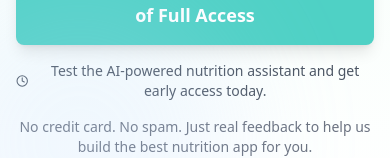
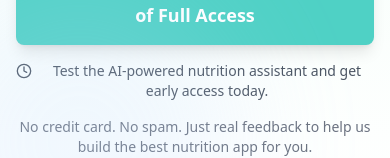
Before and after one commit to sara-caballero/nutrimetrics-landing-page, a React (Vite) app: page / in a window 390 px wide. Shown: the part 602-760 px from the top of the page. Built offline with nearby package versions, Linux system fonts and the light colour scheme.

Commit message:
logo fixed

```diff
--- a/src/App.tsx
+++ b/src/App.tsx
@@ -263,9 +263,9 @@ function App() {
                 {t.ctaPrimary}
               </button>
 
-              <div className="flex items-center text-gray-600 text-sm font-medium">
-                <Clock className="w-4 h-4 mr-2" />
-                {t.betaDuration}
+              <div className="flex items-start text-gray-600 text-sm font-medium">
+                <Clock className="w-4 h-4 mr-2 mt-0.5 flex-shrink-0" />
+                <span>{t.betaDuration}</span>
               </div>
             </div>
 
--- a/src/ComingSoonPage.tsx
+++ b/src/ComingSoonPage.tsx
@@ -1,6 +1,7 @@
 import React from 'react';
 import { ArrowLeft, Clock } from 'lucide-react';
 import { translations, Language } from './translations';
+import logoImage from '/splash-icon.png';
 
 interface ComingSoonPageProps {
   language: Language;
@@ -26,7 +27,7 @@ const ComingSoonPage: React.FC<ComingSoonPageProps> = ({ language, onBack }) =>
 
             <div className="flex items-center space-x-2 sm:space-x-3">
               <div className="w-8 h-8 sm:w-12 sm:h-12 flex items-center justify-center">
-                <img src="/splash-icon.png" alt="Nutrimetrics Logo" className="w-6 h-6 sm:w-10 sm:h-10" />
+                <img src={logoImage} alt="Nutrimetrics Logo" className="w-6 h-6 sm:w-10 sm:h-10" />
               </div>
               <span className="text-lg sm:text-2xl font-bold text-[#4FD1C5]">Nutrimetrics</span>
             </div>
--- a/src/PrivacyPage.tsx
+++ b/src/PrivacyPage.tsx
@@ -1,6 +1,7 @@
 import React from 'react';
 import { ArrowLeft } from 'lucide-react';
 import { translations, Language } from './translations';
+import logoImage from '/splash-icon.png';
 
 interface PrivacyPageProps {
   language: Language;
@@ -63,7 +64,7 @@ const PrivacyPage: React.FC<PrivacyPageProps> = ({ language, onBack }) => {
 
             <div className="flex items-center space-x-2 sm:space-x-3">
               <div className="w-8 h-8 sm:w-12 sm:h-12 flex items-center justify-center">
-                <img src="/splash-icon.png" alt="Nutrimetrics Logo" className="w-6 h-6 sm:w-10 sm:h-10" />
+                <img src={logoImage} alt="Nutrimetrics Logo" className="w-6 h-6 sm:w-10 sm:h-10" />
               </div>
               <span className="text-lg sm:text-2xl font-bold text-[#4FD1C5]">Nutrimetrics</span>
             </div>
--- a/src/TermsPage.tsx
+++ b/src/TermsPage.tsx
@@ -1,6 +1,7 @@
 import React from 'react';
 import { ArrowLeft } from 'lucide-react';
 import { translations, Language } from './translations';
+import logoImage from '/splash-icon.png';
 
 interface TermsPageProps {
   language: Language;
@@ -38,7 +39,7 @@ const TermsPage: React.FC<TermsPageProps> = ({ language, onBack }) => {
 
             <div className="flex items-center space-x-2 sm:space-x-3">
               <div className="w-8 h-8 sm:w-12 sm:h-12 flex items-center justify-center">
-                <img src="/splash-icon.png" alt="Nutrimetrics Logo" className="w-6 h-6 sm:w-10 sm:h-10" />
+                <img src={logoImage} alt="Nutrimetrics Logo" className="w-6 h-6 sm:w-10 sm:h-10" />
               </div>
               <span className="text-lg sm:text-2xl font-bold text-[#4FD1C5]">Nutrimetrics</span>
             </div>
```
